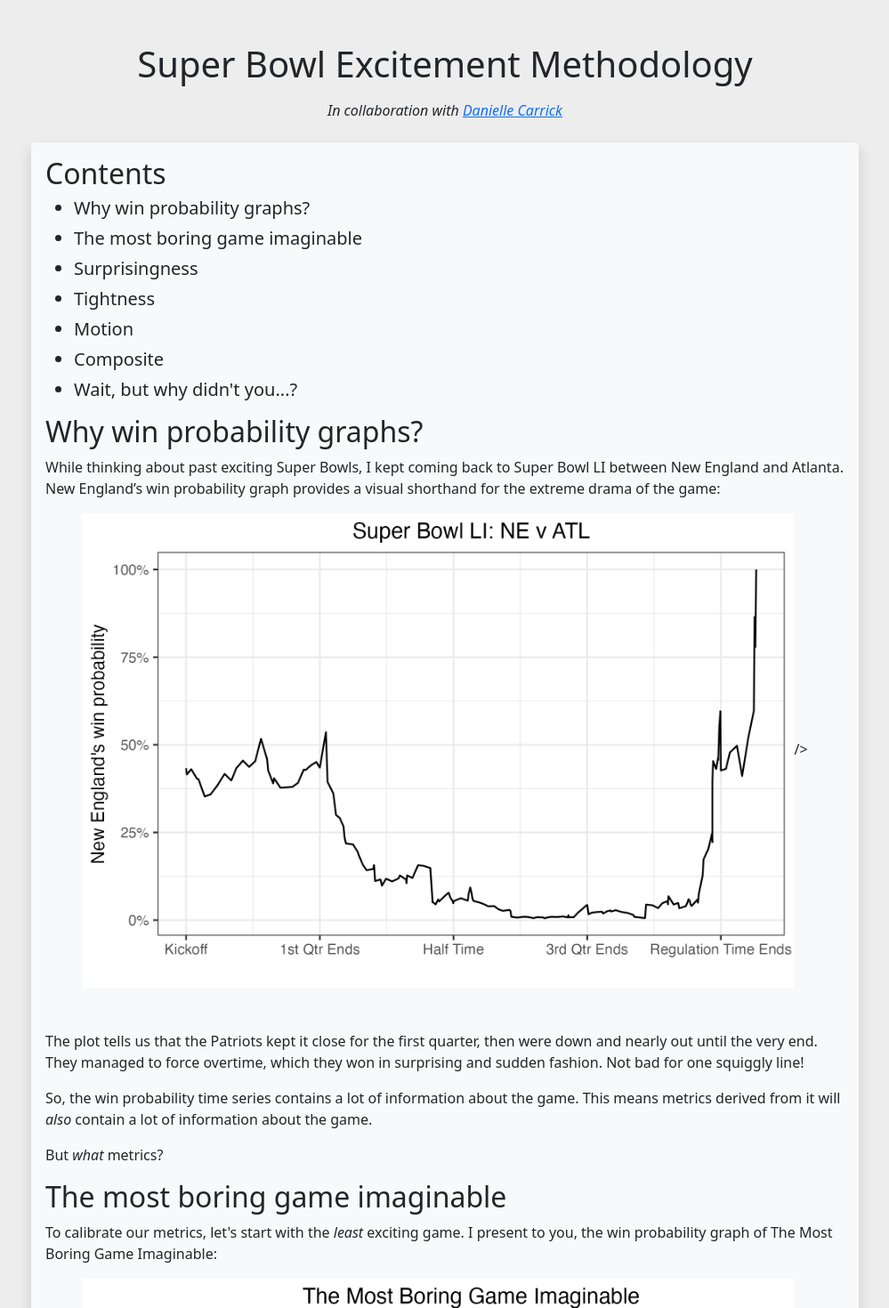
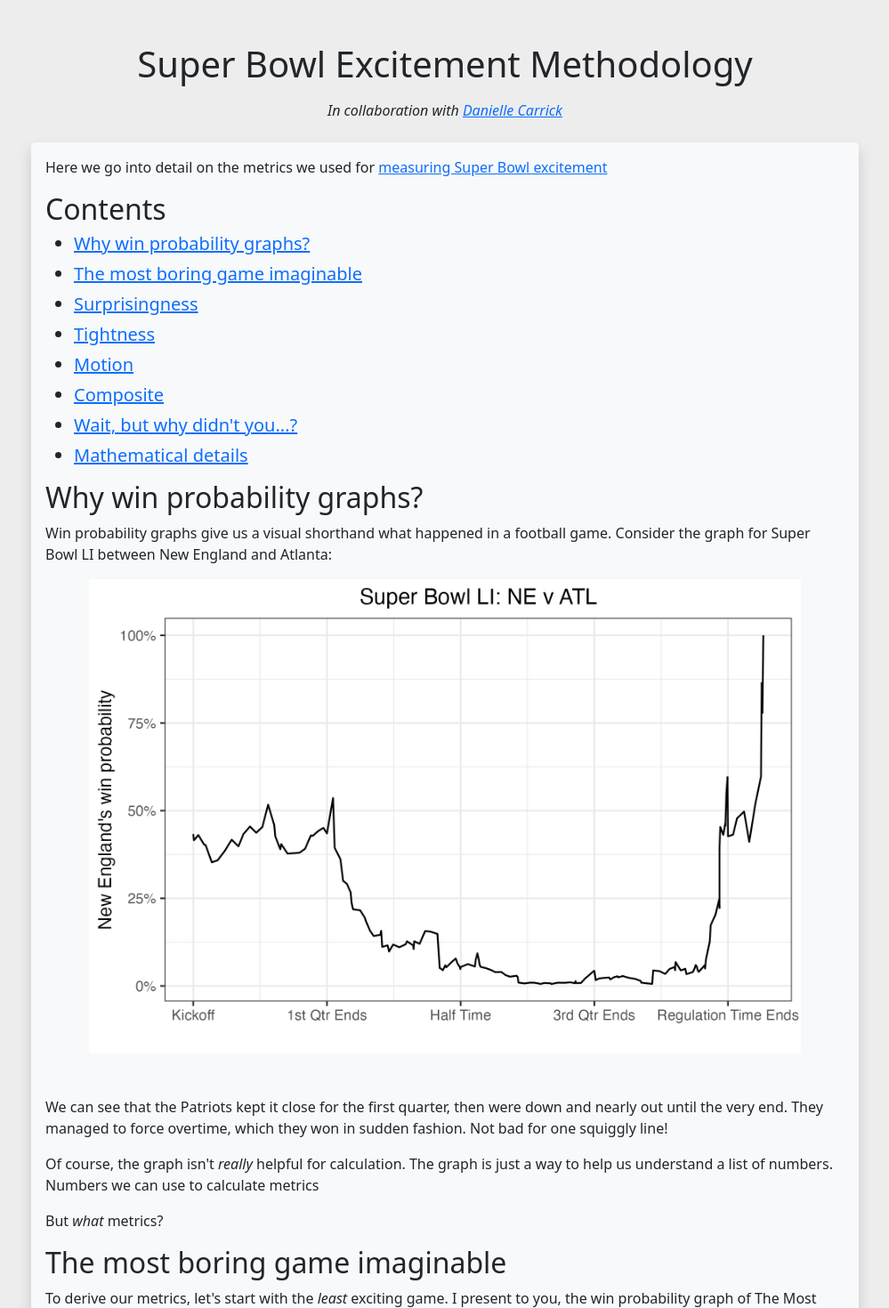
Before and after one commit to treeofthought/tot-ui, a React (Create React App) app: page /superbowl-excitement/methods in a window 1280 px wide. Shown: the top 1470 px of the page at 89% size, without its empty margins (140-1139 px from the left). Built offline with nearby package versions, Linux system fonts and the light colour scheme.

Commit message:
cleanups

```diff
--- a/src/webpages/index.js
+++ b/src/webpages/index.js
@@ -33,7 +33,7 @@ function Index() {
       <div className="col-md-10 offset-md-1 rounded p-3 shadow bg-light">
         <p>My name is Stuart Mason.</p>
         <p>I don't know what this website is yet. Part blog, part digital portfolio, maybe.</p>
-        <p>I'm working on a data science project that has to do with <a href="/superbowl-excitement">quantifying the excitement of Super Bowls</a>. (It's just a draft, so for now, you need the password to see it!)</p>
+        <p>I'm working on a data science project that has to do with <a href="/superbowl-excitement">quantifying the excitement of Super Bowls</a>. (It's currently WIP, so please look past the rough edges!)</p>
         <p>You can follow me on twitter: <a href="https://twitter.com/treeofthought1" target="_blank" rel="noreferrer">@treeofthought1</a></p>
       </div>
     </>
--- a/src/webpages/superbowl-excitement-methods.js
+++ b/src/webpages/superbowl-excitement-methods.js
@@ -13,59 +13,63 @@ function SuperBowlExcitementMethod() {
           <em>In collaboration with <a href="https://www.daniellecarrick.com/" target="_blank" rel="noreferrer">Danielle Carrick</a></em>
         </div>
         <div className="col-md-10 offset-md-1 rounded-3 p-3 shadow bg-light mb-3">
+          <p>
+            Here we go into detail on the metrics we used for <a href="/superbowl-excitement/methods" target="_blank" rel="noreferrer">measuring Super Bowl excitement</a>
+          </p>
           <h2>Contents</h2>
           <ul>
-            <li className="contentsList h5">Why win probability graphs?</li>
-            <li className="contentsList h5">The most boring game imaginable</li>
-            <li className="contentsList h5">Surprisingness</li>
-            <li className="contentsList h5">Tightness</li>
-            <li className="contentsList h5">Motion</li>
-            <li className="contentsList h5">Composite</li>
-            <li className="contentsList h5">Wait, but why didn't you...?</li>
+            <li className="contentsList h5"><a href="#why-win-probability">Why win probability graphs?</a></li>
+            <li className="contentsList h5"><a href="#the-most-boring">The most boring game imaginable</a></li>
+            <li className="contentsList h5"><a href="#surprisingness">Surprisingness</a></li>
+            <li className="contentsList h5"><a href="#tightness">Tightness</a></li>
+            <li className="contentsList h5"><a href="#motion">Motion</a></li>
+            <li className="contentsList h5"><a href="#composite">Composite</a></li>
+            <li className="contentsList h5"><a href="#why-didnt-you">Wait, but why didn't you...?</a></li>
+            <li className="contentsList h5"><a href="#mathematical-details">Mathematical details</a></li>
           </ul>
-          <h2>Why win probability graphs?</h2>
-          <p>While thinking about past exciting Super Bowls, I kept coming back to Super Bowl LI between New England and Atlanta. New England’s win probability graph provides a visual shorthand for the extreme drama of the game:</p>
+          <h2 id="why-win-probability">Why win probability graphs?</h2>
+          <p>Win probability graphs give us a visual shorthand what happened in a football game.  Consider the graph for Super Bowl LI between New England and Atlanta:</p>
           <div className="text-center mb-5">
-            <img src={SB2016_NE_ATL} style={{objectFit: 'contain', maxWidth: '800px', width:'100%'}} alt="Win probabilty chart for Super Bowl LI between New England and Atlanta"/>/>
+            <img src={SB2016_NE_ATL} style={{objectFit: 'contain', maxWidth: '800px', width:'100%'}} alt="Win probabilty chart for Super Bowl LI between New England and Atlanta"/>
           </div>
-          <p>The plot tells us that the Patriots kept it close for the first quarter, then were down and nearly out until the very end. They managed to force overtime, which they won in surprising and sudden fashion.  Not bad for one squiggly line!</p>
-          <p>So, the win probability time series contains a lot of information about the game. This means metrics derived from it will <em>also</em> contain a lot of information about the game.</p>
+          <p>We can see that the Patriots kept it close for the first quarter, then were down and nearly out until the very end. They managed to force overtime, which they won in sudden fashion.  Not bad for one squiggly line!</p>
+          <p>Of course, the graph isn't <em>really</em> helpful for calculation. The graph is just a way to help us understand a list of numbers.  Numbers we can use to calculate metrics</p>
           <p>But <em>what</em> metrics?</p>
-          <h2>The most boring game imaginable</h2>
-          <p>To calibrate our metrics, let's start with the <em>least</em> exciting game.  I present to you, the win probability graph of The Most Boring Game Imaginable:</p>
+          <h2 id="the-most-boring">The most boring game imaginable</h2>
+          <p>To derive our metrics, let's start with the <em>least</em> exciting game.  I present to you, the win probability graph of The Most Boring Game Imaginable:</p>
           <div className="text-center mb-5">
             <img src={boringPlot} style={{objectFit: 'contain', maxWidth: '800px', width:'100%'}} alt="A maximally uninteresting game"/>/>
           </div>
-          <p>In this game, we are certain of who is going to win as soon as it kicks off, and it never even looks for a second like the favored team might lose. We may as well not have watched the game at all! So whatever metrics we come up with, they should always assign this game a zero.</p>
-          <h2>Surprisingness</h2>
+          <p>In this game, we are certain of who is going to win as soon as it kicks off, and it never looks for a second like the favored team might lose. We didn't even really need to watch that game! So <strong>whatever metrics we come up with, they should always be zero for this game.</strong></p>
+          <h2 id="surprisingness">Surprisingness</h2>
           <p>
             The Most Boring Game Imaginable suggests our first metric: how much does the game surprise us?
           </p>
           <p>
-            Because we are already dealing with probabilities, there's a very easy starting point here.  What was the average value of the win probability over the course of the entire game?  If this is close to 0, then the outcome is very surprisng, and if it's close to 1, the outcome is very unsurprising.
+            Because we are already dealing with probabilities, there's a very easy starting point here.  What was the average value of the win probability over the course of the entire game?  If this is close to 0, then the outcome is very surprising (we mostly thought the winning team would lose!), and if it's close to 1, the outcome is very unsurprising.
           </p>
           <p>
             That's almost perfect, but it's backwards.  We want 0 to be least surprising and 1 to be most surprising, so we replace "average win probability" with "average <em>lose</em> probability" (which is just 1 minus the win probability).
           </p>
           <p>
-            This measure is great! It's simple to calculate, easy to understand, and easy to interpret. It also has an easy visual inerpretation...the surprisingness is "the area above the line" in the win probability chart.
+            This measure is great! It's simple to calculate, easy to understand, and easy to interpret. It also has a clear geometric meaning...the surprisingness is "the area above the line" in the win probability chart.
           </p>
           <p>To show what we mean, here's the most and least surprising games:</p>
           <div className="text-center mb-5">
             <img src={surpriseExtremes} style={{objectFit: 'contain', maxWidth: '800px', width:'100%'}} alt="Games with the most and least surprisingness"/>
           </div>
-          <h2>Tightness</h2>
+          <h2 id="tightness">Tightness</h2>
           <p>
-            Can a game be <em>too</em> surprising? Notwithstanding that it's always fun to see <em>your</em> team kick ass in a big game, let's assume in general we don't want games getting too far out of hand, <em>even if a miraculous late comeback occurs</em>. After all, The Superbowl takes nearly four hours. That's a long time to watch a seeming blowout for a few plays of exciting payoff at the end. Isn't it better if the game is a fiercely contested struggle throughout?
+            Can a game be <em>too</em> surprising? While it's always fun to see <em>your</em> team kick ass in a big game, let's assume in general we don't want games getting too far out of hand, <em>even if a miraculous late comeback occurs</em>. After all, The Superbowl takes nearly four hours. That's a long time to watch a lopsided game for one big payoff at the end. Isn't it better if the game is a fiercely contested struggle throughout?
           </p>
           <p>
-            A simple way to think about this would be "how similar is this game to a complete tossup?"
+            In other words, we need a way to measure how closely contested a game is.
           </p>
           <p>
-            Mathematically, this manifests as "is the win probability mostly close to 0.5%?" In other words, "what is the average absolute distance between the win probability and 0.5?"
+            Mathematically, this manifests as "is the win probability mostly close to 0.5?" A simple formula for this would be the average absolute value of 0.5 minus the win probability.
           </p>
           <p>
-            But just like with surprisingness, we need to do some algebra so that the metric is "0" when the answer is "very far" and "1" when the answer is "very close."  In this case, the result of that algebra is 1 - 2 * abs(0.5 - win probability)
+            But just like with surprisingness, we need to do some algebra so that the metric is  close to 0 when the game is not very tight, and "1" when the game is very tight.  In this case, the result of that algebra is 1 - 2 * abs(0.5 - win probability)
           </p>
           <p>
             This metric <em>also</em> has a convenienent visual interpretation.  If there is more area between the win probability line and the 50% mark, then the game is less tight.  Here's a picture:
@@ -73,9 +77,9 @@ function SuperBowlExcitementMethod() {
           <div className="text-center mb-5">
             <img src={tightExtremes} style={{objectFit: 'contain', maxWidth: '800px', width:'100%'}} alt="Games with the most and least tightness"/>
           </div>
-          <h2>Motion</h2>
+          <h2 id="motion">Motion</h2>
           <p>
-            We've got two good metrics now that we can use to balance the trade off between dramatic late comebacks and the need to be interesting throughout the game.
+            Now we've got two metrics that we can use to balance the trade off between dramatic late comebacks and close, down-to-the-wire games.
           </p>
           <p>
             But there's a problem. Here are two clearly different games, but they have the same tightness and surprisingness measures!
@@ -92,14 +96,14 @@ function SuperBowlExcitementMethod() {
           </div>
           <p>Unfortunately, unlike surprisingness and tightness, motion does not have a finite range.  The most boring game imaginable does have 0 motion, but there is no maximum theoretical motion! (It's not hard to see why...there's no such thing as a line which is "the most squiggly")</p>
           <p>In practice, though, motion scores of real games tend to fall between 0.01 and 0.10</p>
-          <h2>Bringing it all together -- Composite score</h2>
+          <h2 id="composite">Bringing it all together -- Composite score</h2>
           <p>We've come up with three ways to measure excitement, which is no mean feat. But to answer which game is <strong>the most</strong>  exciting, we need some way to combine these three measures into one final ordered list.</p>
           <p>There are lots of ways to do that, and in general this is a very complicated stats problem which is hard to talk about simply.</p>
           <p>But, all those complicated stats challenges really boil down to "what are the relative importances of each metric?  If we sacrifice some tightness to get more surprise, does that make the game more or less exciting?"</p>
           <p>For simplicity, we chose to value all metrics equally (though even that is not as simple as it sounds). And we chose to combine them using something called a "euclidean norm."  That's just a snobby way of saying "the composite score is the square root of the sum of the individual scores squared."  In other words, we used the pythagorean theorem to compute the composite!</p>
-          <h2>Wait, by why didn't you...?</h2>
+          <h2 id="why-didnt-you">Wait, by why didn't you...?</h2>
           <p>We thought pretty hard about this project and explored a lot of concepts that didn't make it into the final draft.  So maybe I can tell you why we did or didn't approach something a certain way...or maybe we plum didn't think of it!  Reach out to me on <a href="https://twitter.com/treeofthought1" target="_blank" rel="noreferrer">twitter</a> with questions or comments, I'd love to discuss.</p>
-          <h2>Mathematical Details</h2>
+          <h2 id="mathematical-details">Mathematical Details</h2>
           <h3>How come motion is squared?</h3>
           <h3>What's so hard about weighting all metrics equally?</h3>
           <h3>A closer look at the relationship between surprisingness and tightness</h3>
```
